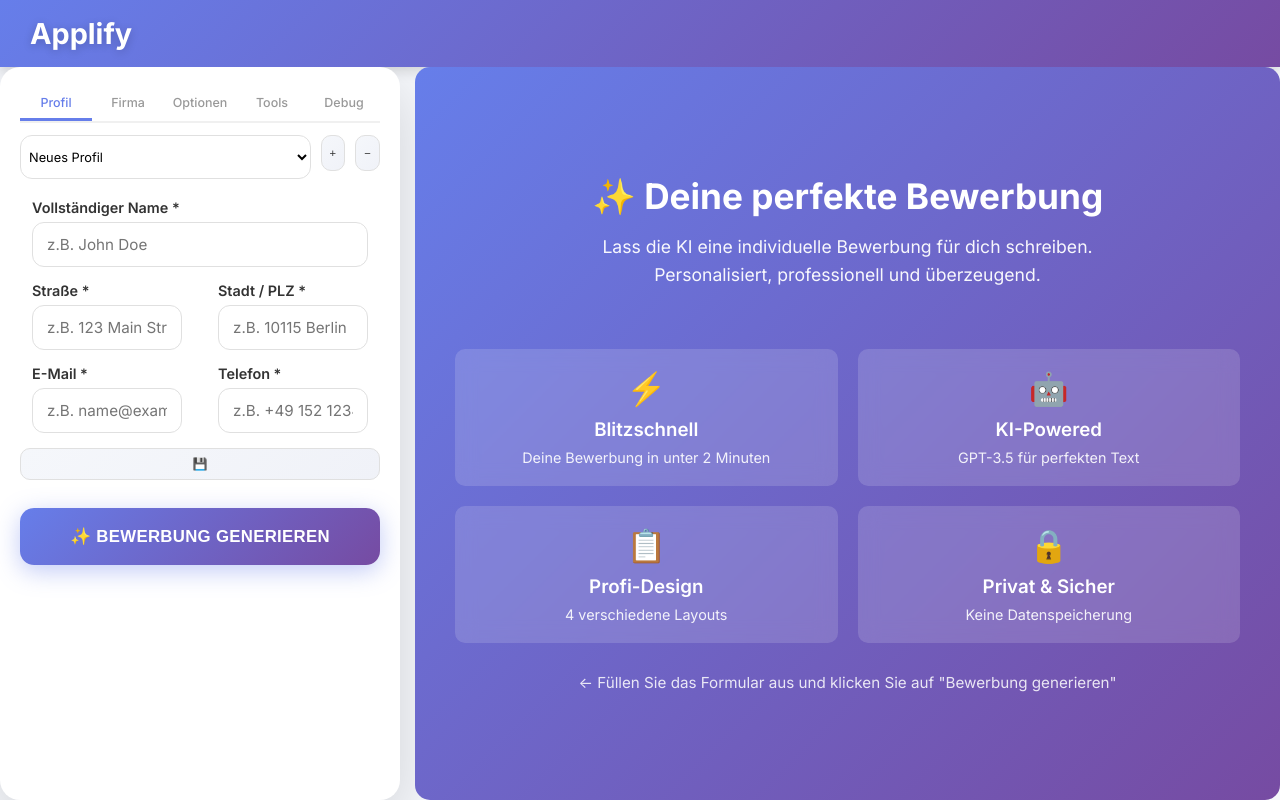
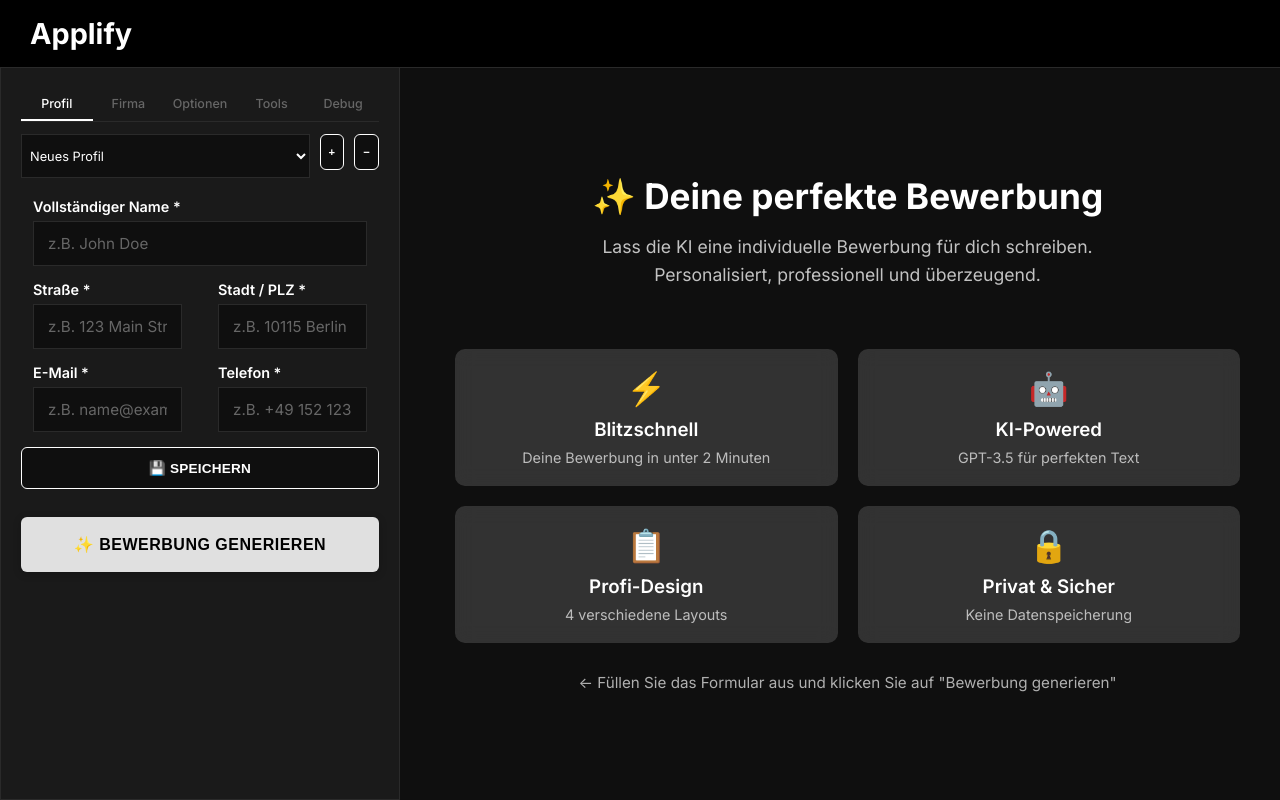
Before and after one commit to SoulNassim/Bewerbungs-Generator-, a Flask app: page /app in a window 1280 px wide. Run offline with Flask 3, Linux system fonts and the light colour scheme; data that the repository does not hold is empty; some libraries are stand-ins or nearby versions.

Commit message:
fix button styling and labels

```diff
--- /dev/null
+++ b/static/css/app-dark.css
@@ -0,0 +1,201 @@
+/* Dark Theme Override for App Page */
+
+body {
+    background: #0f0f0f !important;
+    color: #ffffff !important;
+}
+
+header {
+    background: #000000 !important;
+    box-shadow: 0 1px 0 #2a2a2a !important;
+    text-shadow: none !important;
+}
+
+header h1 {
+    color: #ffffff !important;
+    text-shadow: none !important;
+}
+
+.card {
+    background: #1a1a1a !important;
+    border-radius: 0 !important;
+    border: 1px solid #2a2a2a !important;
+    box-shadow: none !important;
+    color: #ffffff !important;
+}
+
+.card h2 {
+    color: #ffffff !important;
+}
+
+label {
+    color: #ffffff !important;
+}
+
+input[type="text"],
+input[type="email"],
+input[type="tel"],
+textarea,
+select {
+    background: #0f0f0f !important;
+    color: #ffffff !important;
+    border: 1px solid #2a2a2a !important;
+    border-radius: 0 !important;
+}
+
+input[type="text"]::placeholder,
+input[type="email"]::placeholder,
+input[type="tel"]::placeholder,
+textarea::placeholder {
+    color: #666666 !important;
+}
+
+input:focus,
+textarea:focus,
+select:focus {
+    background: #0f0f0f !important;
+    border: 1px solid #ffffff !important;
+    outline: none !important;
+    box-shadow: inset 0 0 0 1px rgba(255, 255, 255, 0.1) !important;
+}
+
+button {
+    border-radius: 6px !important;
+    transition: all 0.3s ease !important;
+    font-weight: 500 !important;
+}
+
+button:active {
+    transform: scale(0.98) !important;
+}
+
+.btn-primary {
+    background: #e0e0e0 !important;
+    color: #000000 !important;
+    border-radius: 6px !important;
+    box-shadow: 0 2px 8px rgba(0, 0, 0, 0.2) !important;
+    border: none !important;
+    font-weight: 700 !important;
+    letter-spacing: 0.5px !important;
+    font-size: 1em !important;
+}
+
+.btn-primary:hover {
+    background: #cccccc !important;
+    color: #000000 !important;
+    box-shadow: 0 4px 12px rgba(0, 0, 0, 0.3) !important;
+    transform: translateY(-2px) !important;
+}
+
+.btn-secondary {
+    background: #0f0f0f !important;
+    color: #ffffff !important;
+    border: 1.5px solid #ffffff !important;
+    border-radius: 6px !important;
+    box-shadow: none !important;
+    font-weight: 600 !important;
+}
+
+.btn-secondary:hover {
+    background: #ffffff !important;
+    color: #000000 !important;
+    border-color: #ffffff !important;
+    box-shadow: 0 4px 15px rgba(255, 255, 255, 0.15) !important;
+}
+
+.tabs {
+    border-bottom: 1px solid #2a2a2a !important;
+}
+
+.tab {
+    color: #666666 !important;
+    border-bottom: 2px solid transparent !important;
+}
+
+.tab.active {
+    color: #ffffff !important;
+    border-bottom-color: #ffffff !important;
+}
+
+.a4-wrapper {
+    background: #0a0a0a !important;
+    border-radius: 0 !important;
+}
+
+.a4-preview {
+    box-shadow: none !important;
+    border: 1px solid #2a2a2a !important;
+    border-radius: 0 !important;
+}
+
+/* Hero section override */
+#heroSection {
+    background: transparent !important;
+}
+
+#heroSection h2 {
+    color: #ffffff !important;
+}
+
+#heroSection p {
+    color: #cccccc !important;
+}
+
+.feature-card {
+    background: #1a1a1a !important;
+    border: 1px solid #2a2a2a !important;
+    box-shadow: none !important;
+    border-radius: 0 !important;
+    color: #ffffff !important;
+}
+
+.feature-card h3 {
+    color: #ffffff !important;
+}
+
+.feature-card p {
+    color: #cccccc !important;
+}
+
+.stat-box {
+    background: #1a1a1a !important;
+    border: 1px solid #2a2a2a !important;
+    box-shadow: none !important;
+    border-radius: 0 !important;
+    color: #ffffff !important;
+}
+
+.stat-box .number {
+    color: #ffffff !important;
+}
+
+.stat-box .label {
+    color: #999999 !important;
+}
+
+.alert {
+    background: #1a1a1a !important;
+    border: 1px solid #2a2a2a !important;
+    color: #ffffff !important;
+    border-radius: 0 !important;
+}
+
+.file-input-label {
+    border: 1px dashed #2a2a2a !important;
+    background: #0f0f0f !important;
+    color: #ffffff !important;
+}
+
+.file-input-label:hover {
+    border-color: #ffffff !important;
+}
+
+.profile-selector {
+    display: flex;
+    gap: 6px;
+}
+
+select {
+    background: #0f0f0f !important;
+    color: #ffffff !important;
+}
--- a/templates/index.html
+++ b/templates/index.html
@@ -5,6 +5,7 @@
     <meta name="viewport" content="width=device-width, initial-scale=1.0">
     <title>Applify - KI Bewerbungsgenerator</title>
     <link href="https://fonts.googleapis.com/css2?family=Inter:wght@400;500;600;700&display=swap" rel="stylesheet">
+    <link href="/static/css/app-dark.css" rel="stylesheet">
     <script src="https://cdnjs.cloudflare.com/ajax/libs/jspdf/2.5.1/jspdf.umd.min.js"></script>
     <script src="https://cdnjs.cloudflare.com/ajax/libs/html2canvas/1.4.1/html2canvas.min.js"></script>
     <style>
@@ -591,7 +592,7 @@
                         </div>
                     </div>
 
-                    <button class="btn-secondary" onclick="saveProfile()" style="font-size: 0.75em; padding: 6px 10px;">💾</button>
+                    <button class="btn-secondary" onclick="saveProfile()" style="font-size: 0.85em; padding: 12px 16px; font-weight: 600;">💾 Speichern</button>
                 </div>
 
                 <!-- Company Tab -->
```
